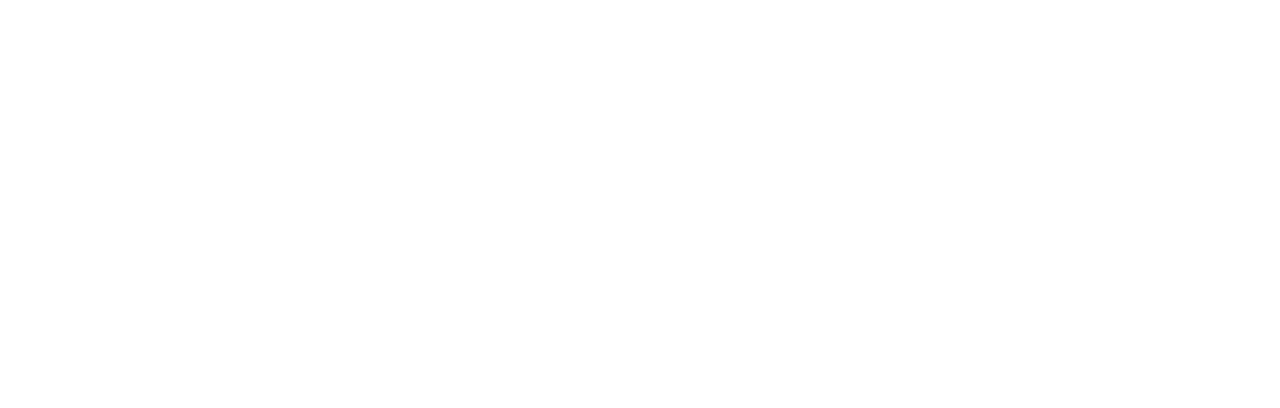
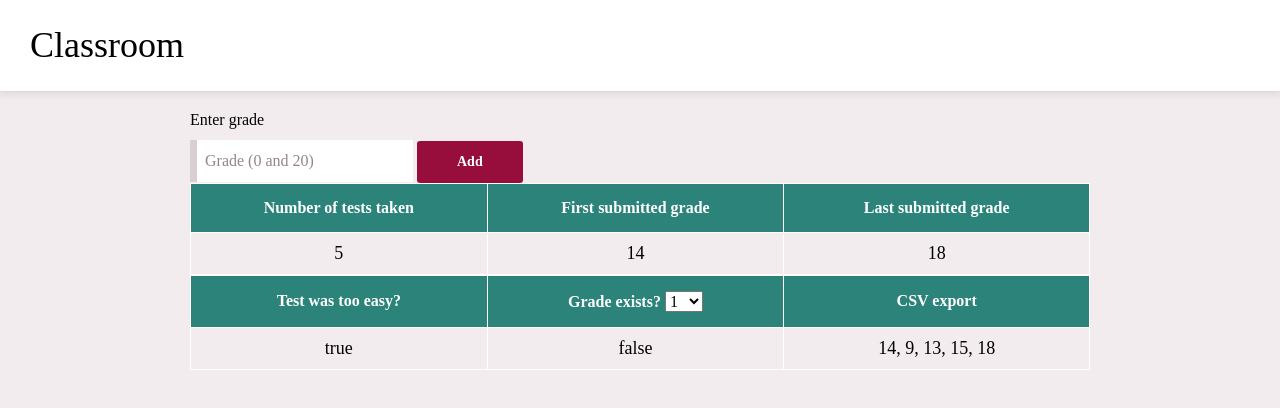
Before and after one commit to svdome/js-67-68, a plain HTML site: page index.html in a window 1280 px wide. Drawn offline with Linux system fonts and the light colour scheme.

Commit message:
"lesson 67-68 Изменения в подсчете оценок"

```diff
--- a/css/style.css
+++ b/css/style.css
@@ -0,0 +1,263 @@
+:root {
+    --white: #fff;
+    --black: #000;
+
+    /* Primary colors*/
+    --primary-1: #2b8379;
+    --primary-2: #19a596;
+    --primary-3: #7fd1c7;
+    --primary-4: #7fd1c7;
+    --primary-5: #d0f3ef;
+
+    /* Neutral colors */
+    --neutral-1: #2c2c2c;
+    --neutral-2: #434343;
+    --neutral-3: #94868b;
+    --neutral-4: #d9cfd3;
+    --neutral-5: #f2ecee;
+
+    /* Accent-blue colors */
+    --accent-1: #970e3d;
+    --accent-2: #c43464;
+    --accent-3: #de7699;
+    --accent-4: #e6c3ce;
+    --accent-5: #fff2f7;
+  }
+
+  body {
+    background-color: var(--neutral-5);
+    margin: 0;
+  }
+
+  h1 {
+    font-size: 36px;
+    font-weight: 600;
+  }
+
+  h2 {
+    font-size: 28px;
+    font-weight: 500;
+  }
+
+  h3 {
+    font-size: 24px;
+    font-weight: normal;
+  }
+
+  p {
+    line-height: 30px;
+    font-size: 18px;
+  }
+
+  a {
+    color: var(--primary-2);
+    font-weight: bold;
+    text-decoration: none;
+  }
+  a:hover {
+    text-decoration: underline;
+  }
+
+  .rounded {
+    border-radius: 30px;
+  }
+
+  .container {
+    max-width: 900px;
+    margin: 0 auto;
+    padding: 0 20px;
+  }
+
+  /* BUTTONS */
+  .btn {
+    border-radius: 3px;
+    display: inline-block;
+    cursor: pointer;
+    font-size: 14px;
+    font-weight: 600;
+    padding: 13px 40px;
+    border: 0;
+    transition: background-color 200ms, color 200ms;
+  }
+
+  .btn-default {
+    color: var(--white);
+    background-color: var(--primary-1);
+  }
+
+  .btn-default:hover,
+  .btn-outline:hover {
+    color: var(--white);
+    background-color: var(--primary-2);
+    text-decoration: none;
+  }
+
+  .btn-default:active,
+  .btn-outline:active {
+    color: var(--primary-1);
+    background-color: var(--primary-4);
+  }
+
+  .btn-default[disabled],
+  .btn-outline[disabled] {
+    color: var(--primary-4);
+    background-color: var(--primary-5);
+    cursor: default;
+  }
+
+  .btn-accent {
+    color: var(--white);
+    background-color: var(--accent-1);
+  }
+
+  .btn-accent:hover {
+    color: var(--white);
+    background-color: var(--accent-2);
+    text-decoration: none;
+  }
+
+  .btn-accent:active {
+    color: var(--accent-1);
+    background-color: var(--accent-4);
+  }
+
+  .btn-accent[disabled] {
+    color: var(--accent-4);
+    background-color: var(--accent-5);
+    cursor: default;
+  }
+
+  .btn-outline {
+    color: var(--primary-1);
+    background-color: var(--primary-4);
+    border: var(--primary-1) 2px solid;
+    box-shadow: 1px 1px 7px #c4c4c4;
+    padding: 8px 25px;
+    border-radius: 10px;
+  }
+
+  /* FORMS */
+  .form h2 {
+    font-size: 24px;
+    font-weight: 400;
+  }
+
+  .form h3 {
+    font-size: 20px;
+    font-weight: 300;
+    margin-bottom: 15px;
+  }
+
+  .form-section {
+    border-bottom: var(--neutral-4) solid 1px;
+    margin-bottom: 20px;
+  }
+
+  .input-required {
+    color: var(--primary-2);
+    text-decoration: none;
+    font-weight: bold;
+    padding: 0 1px;
+  }
+
+  .label {
+    display: block;
+    font-weight: 500;
+  }
+
+  .input {
+    font-size: 16px;
+    padding: 0.75em 0.5em;
+    min-width: 200px;
+    border: none;
+    border-left: 7px solid var(--neutral-4);
+    transition: border-left-color 160ms;
+    background-color: white;
+  }
+
+  ::placeholder {
+    color: var(--neutral-3);
+  }
+
+  .input:focus {
+    outline: none;
+    border-left: 7px solid var(--primary-1);
+  }
+
+  /* NAVBAR */
+  .navbar {
+    background-color: white;
+    padding: 10px;
+    box-shadow: 0px 3px 7px 1px rgba(0, 0, 0, 0.07),
+      0px -3px 7px 1px rgba(0, 0, 0, 0.07);
+    display: flex;
+    align-items: center;
+    justify-content: space-between;
+    margin-bottom: 20px;
+  }
+
+  .nav-brand {
+    font-weight: 450;
+    text-decoration: none;
+    padding-left: 20px;
+    margin-top: 15px;
+    margin-bottom: 15px;
+    color: initial;
+  }
+
+  .table {
+    width: 100%;
+    border-collapse: collapse;
+  }
+
+  .table thead {
+    background-color: var(--primary-1);
+    color: white;
+    border: 1px solid white;
+  }
+
+  .table th {
+    padding: 15px;
+  }
+  .table td {
+    padding: 10px;
+  }
+
+  .table tbody {
+    font-size: 18px;
+    border: 1px solid white;
+  }
+  .table tbody tr:nth-child(2n) {
+    background-color: white;
+  }
+
+  .table tbody tr:nth-child(2n + 1) {
+    background-color: var(--neutral-5);
+  }
+
+  .table-center {
+    text-align: center;
+  }
+
+  label {
+    padding-bottom: 10px;
+  }
+
+  #shopping-list {
+    margin: 20px;
+    padding-left: 0;
+    list-style: none;
+  }
+
+  #shopping-list .card {
+    background-color: white;
+    padding: 10px 20px;
+    border: 1px solid lightgray;
+    border-radius: 3px;
+    display: inline-block;
+    margin: 5px 0;
+  }
+
+  #exported-json {
+    font-family: monospace;
+  }
--- a/index.html
+++ b/index.html
@@ -13,7 +13,61 @@
 </head>
 
 <body>
+  <nav class="navbar">
+    <h1 class="nav-brand">Classroom</h1>
+  </nav>
 
+  <main class="container">
+    <form id="grades-form">
+      <label class="label" for="component-name">Enter grade</label>
+      <input type="number" min="0" max="20" class="input" required placeholder="Grade (0 and 20)" id="your-grade">
+      <input type="submit" class="btn btn-accent" value="Add" />
+    </form>
+    <table border="1" class="table table-center" id="stats-table">
+      <thead>
+        <tr>
+          <th width="33%">Number of tests taken</th>
+          <th width="33%">First submitted grade</th>
+          <th>Last submitted grade</th>
+        </tr>
+      </thead>
+      <tbody></tbody>
+    </table>
+    <table border="1" class="table table-center" id="stats-table2">
+      <thead>
+        <tr>
+          <th width="33%">Test was too easy?</th>
+          <th width="33%">Grade exists?
+            <select id="grade-to-check">
+              <option value="1">1</option>
+              <option value="2">2</option>
+              <option value="3">3</option>
+              <option value="4">4</option>
+              <option value="5">5</option>
+              <option value="6">6</option>
+              <option value="7">7</option>
+              <option value="8">8</option>
+              <option value="9">9</option>
+              <option value="10">10</option>
+              <option value="11">11</option>
+              <option value="12">12</option>
+              <option value="13">13</option>
+              <option value="14">14</option>
+              <option value="15">15</option>
+              <option value="16">16</option>
+              <option value="17">17</option>
+              <option value="18">18</option>
+              <option value="19">19</option>
+              <option value="20">20</option>
+            </select>
+          </th>
+          <th>CSV export</th>
+        </tr>
+      </thead>
+      <tbody></tbody>
+    </table>
+  </main>
+  <script type="module" src="js/index.js"></script>
 </body>
 
 </html>
--- a/js/index.js
+++ b/js/index.js
@@ -0,0 +1,40 @@
+/* index.js */
+
+import {getNumberOfGrades, getFirstGrade, getLastGrade, addGrade, isTestTooEasy, gradeExists, exportCSV} from "./stats.js"
+
+let gradesForm = document.querySelector("#grades-form")
+let yourGrade = document.querySelector("#your-grade")
+const gradeToCheck = document.querySelector("#grade-to-check")
+
+let grades = [14, 9, 13, 15, 18]
+
+function render(grades) {
+  console.log("Grades: " + grades.join(', '))
+  let tbody = document.querySelector("#stats-table tbody")
+  tbody.innerHTML = `<tr>
+  <td>${getNumberOfGrades(grades)}</td>
+  <td>${getFirstGrade(grades)}</td>
+  <td>${getLastGrade(grades)}</td>
+  </tr>`
+
+  let tbody2 = document.querySelector("#stats-table2 tbody")
+  tbody2.innerHTML = `<tr>
+  <td>${isTestTooEasy(grades)}</td>
+  <td>${gradeExists(grades, Number.parseInt(gradeToCheck.value, 10))}</td>
+  <td>${exportCSV(grades)}</td>
+  </tr>`
+}
+
+gradeToCheck.addEventListener("change", () => {
+  render(grades)
+})
+
+gradesForm.addEventListener("submit", event => {
+  event.preventDefault()
+  let newGrade = Number.parseInt(yourGrade.value, 10)
+  grades = addGrade(grades, newGrade)
+  yourGrade.value = ""
+  render(grades)
+})
+
+render(grades)
--- /dev/null
+++ b/js/stats.js
@@ -0,0 +1,56 @@
+/*  stats.js */
+
+/**
+ * @param {array} grades
+ * @param {number} grade
+ */
+ export function addGrade(grades, grade) {
+	grades.push(grade)
+	return grades
+}
+
+/**
+ * @param {array} grades
+ */
+export function getNumberOfGrades(grades) {
+	return grades.length
+}
+
+/**
+ * @param {array} grades
+ */
+export function getFirstGrade(grades) {
+	return grades[0]
+}
+
+/**
+ * @param {array} grades
+ */
+export function getLastGrade(grades) {
+	return grades[grades.length - 1]
+}
+
+/**
+ * @param {array} grades
+ */
+export function isTestTooEasy(grades) {
+	if(grades.length <= 5) {
+		return true
+	}
+	return false
+}
+
+/**
+ * @param {array} grades
+ * @param {number} grade
+ */
+export function gradeExists(grades, grade) {
+	return grades.includes(grade)
+}
+
+/**
+ * @param {array} grades
+ */
+export function exportCSV(grades) {
+	return grades.join(", ")
+}
```
